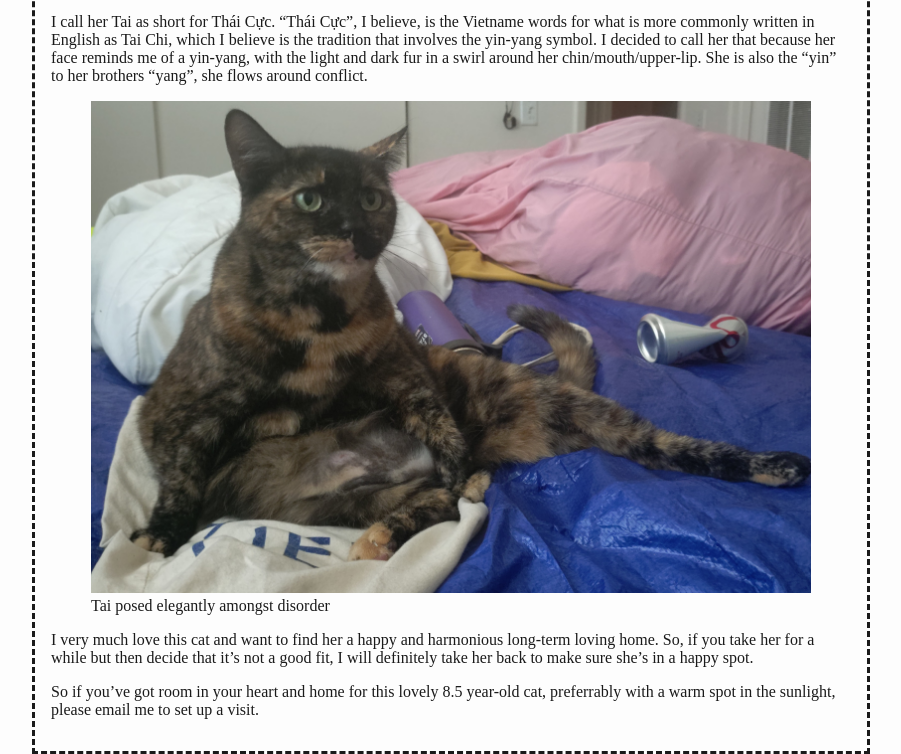
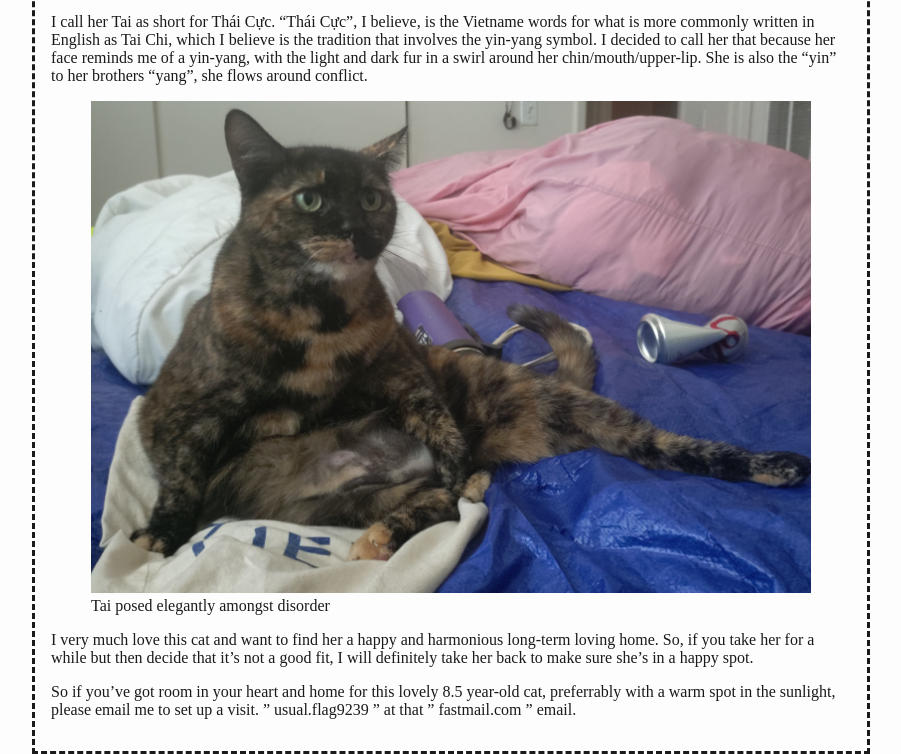
Before and after one commit to darachm/tai, a plain HTML site: page index.html in a window 1280 px wide. Shown: the part 3164-3918 px from the top of the page, without its empty margins (189-1090 px from the left). Drawn offline with Linux system fonts and the light colour scheme.

Commit message:
add email again

```diff
--- a/index.html
+++ b/index.html
@@ -249,7 +249,8 @@ that it’s not a good fit, I will definitely take her back to make sure
 she’s in a happy spot.</p>
 <p>So if you’ve got room in your heart and home for this lovely 8.5
 year-old cat, preferrably with a warm spot in the sunlight, please email
-me to set up a visit.</p>
+me to set up a visit. ” usual.flag9239 ” at that ” fastmail.com ”
+email.</p>
 <style>
 body {
     max-width: 800px;
```
Also changed, not shown: 1 other file.
